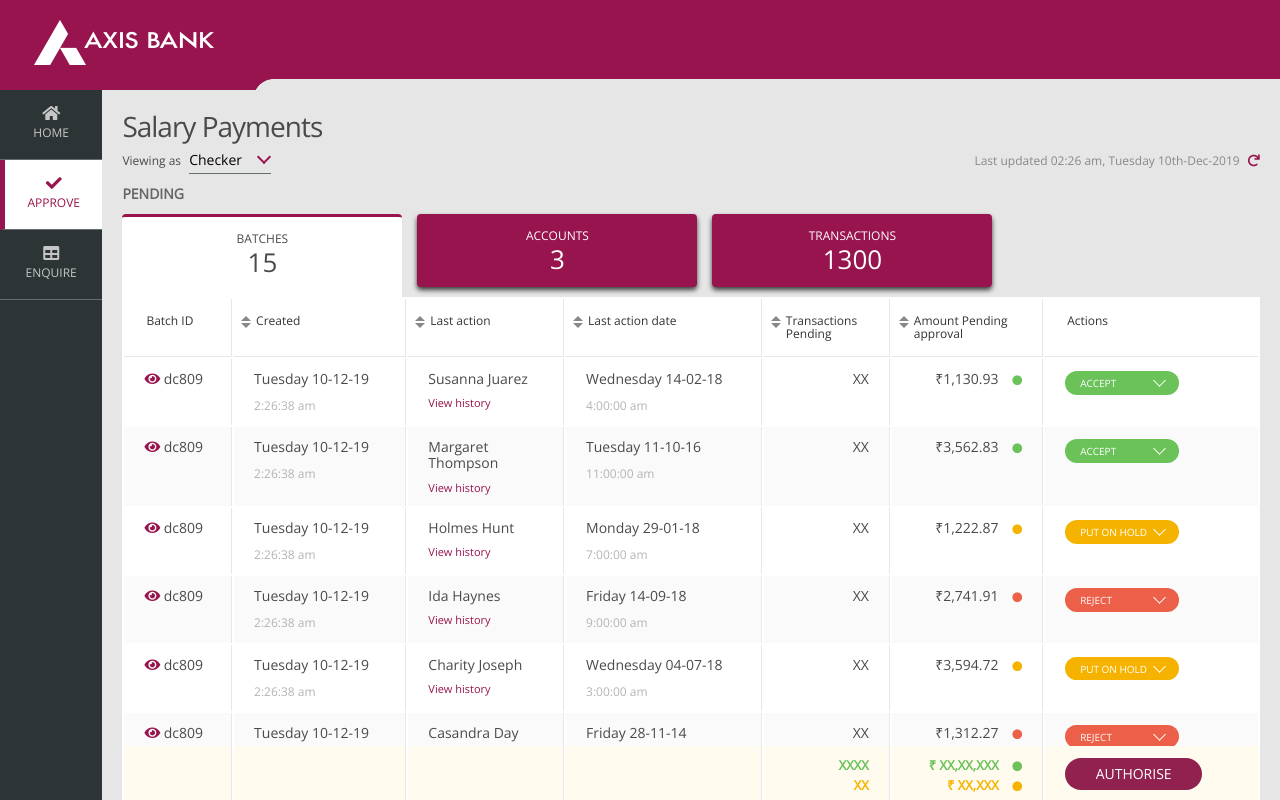
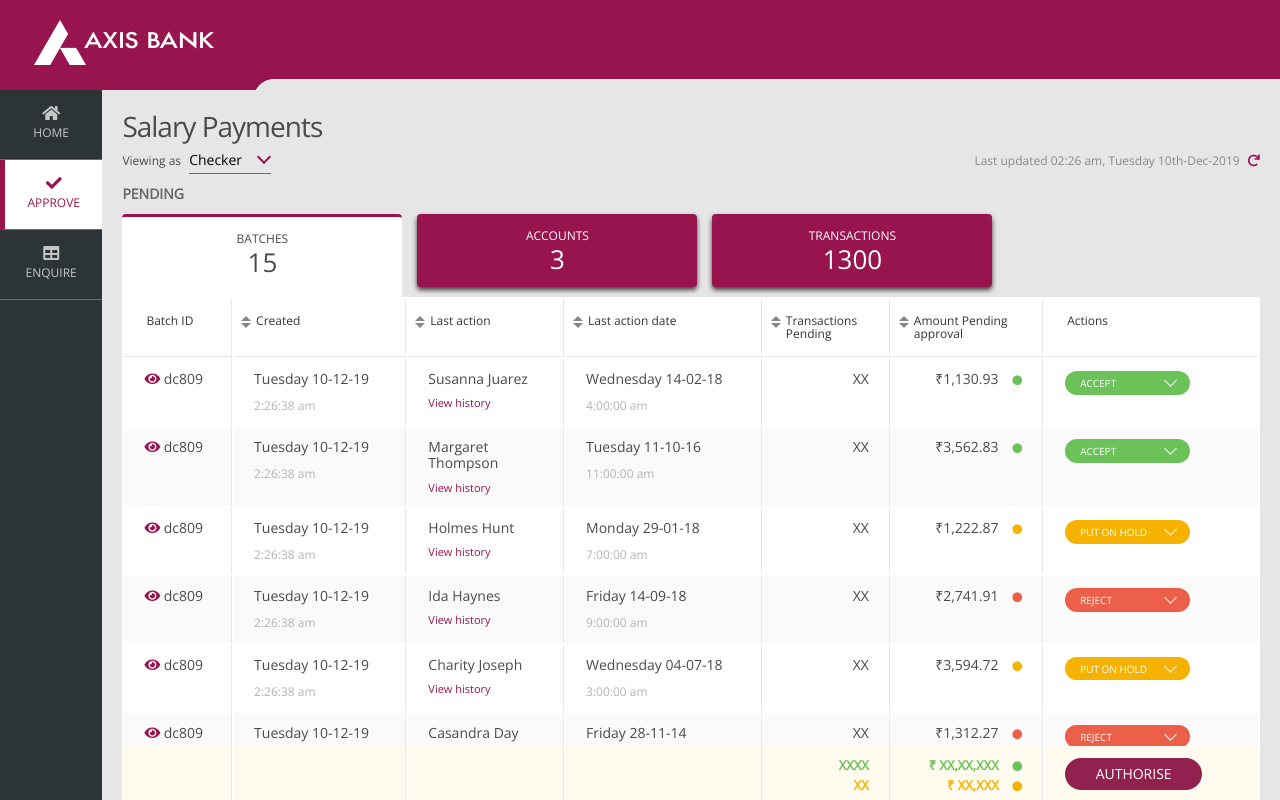
Before and after one commit to yasarui/axis-project, a React (Create React App) app: page /checker in a window 1280 px wide. Both pictures are taken after a click on the tab "APPROVE". Built offline with nearby package versions, Linux system fonts and the light colour scheme.

Commit message:
Issue fixed

```diff
--- a/src/components/ButtonDropdowns/button_dropdown.scss
+++ b/src/components/ButtonDropdowns/button_dropdown.scss
@@ -1,5 +1,5 @@
 .axis-select-dropdown-wrapper{
-   width:114px;
+   width:125px;
    height: 17px;
    position: relative;
    select{
```
